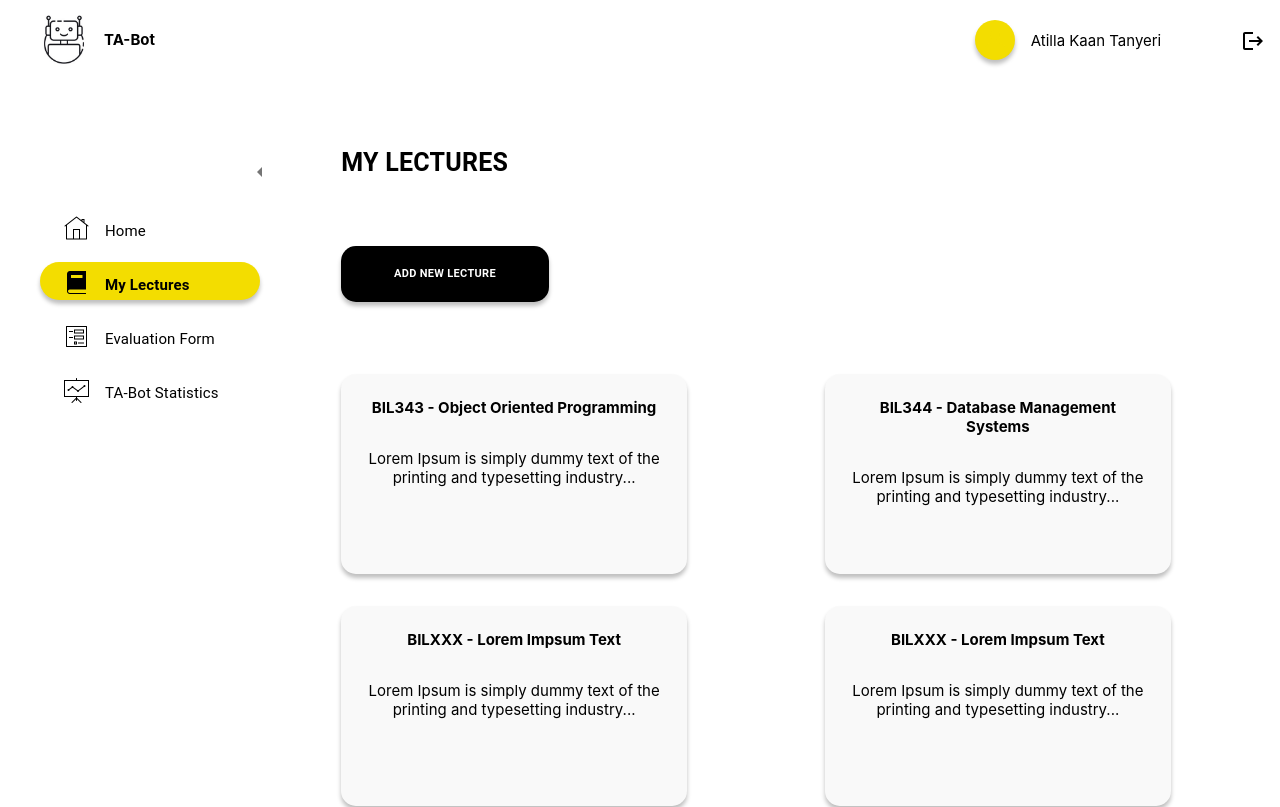
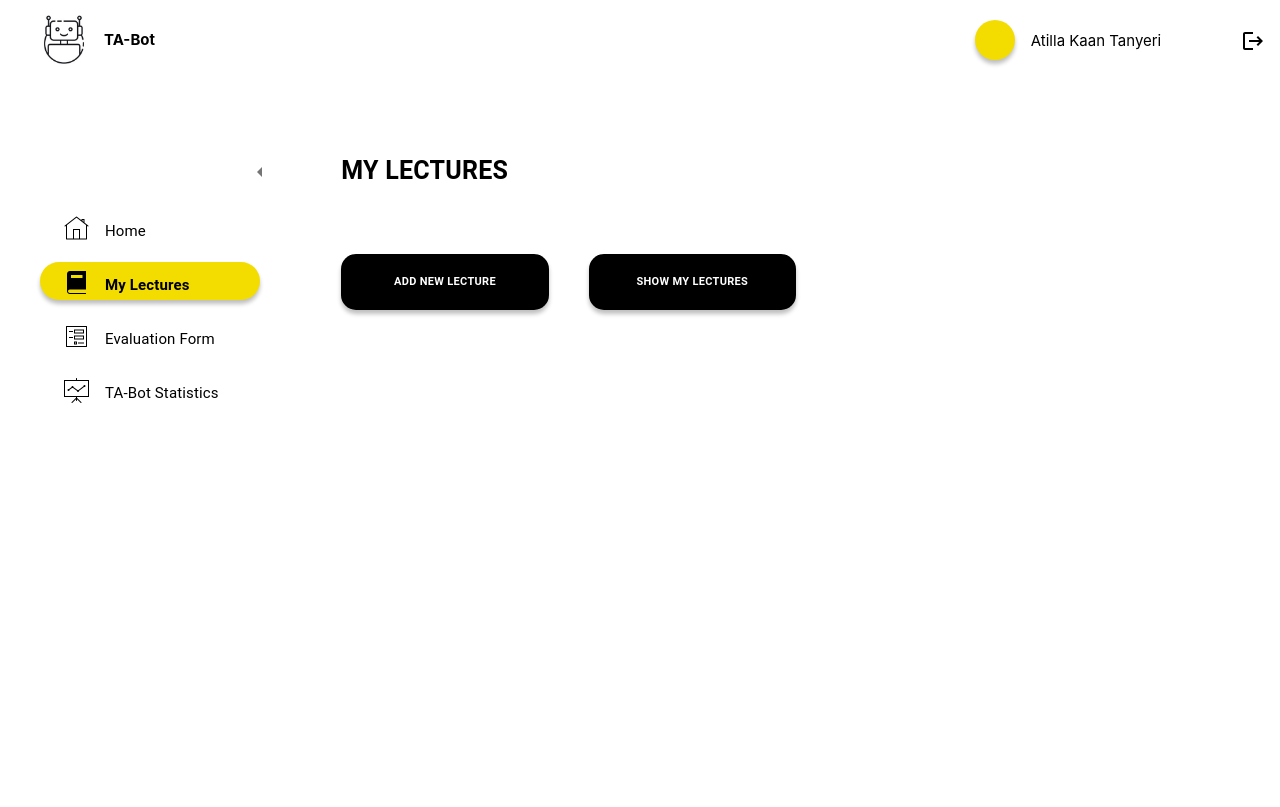
Before and after one commit to atillakaantanyeri/TA-Bot, a React (Create React App) app: page /lectures in a window 1280 px wide. Shown: the top 807 px of the page. Built offline with nearby package versions, Linux system fonts and the light colour scheme; sample sign-in values are in the browser's storage.

Commit message:
add show/hide my lectures

```diff
--- a/src/pages/Home.js
+++ b/src/pages/Home.js
@@ -154,7 +154,7 @@ export default function Home() {
                 direction='row'
                 justifyContent=''
                 className={classes.textBox}
-                sx={{}}
+                sx={{mt: 1}}
                 >
                   <Grid item lg={3} xl={2} sx={{height: '250px'}}>
                     <img src={registerImg} alt="registerImg" className={classes.img}/>
--- a/src/pages/Lectures.js
+++ b/src/pages/Lectures.js
@@ -16,7 +16,7 @@ import { Context } from './Context';
 
 const theme = createTheme();
 
-//button
+//button (black)
 const theme2 = createTheme({
   components: {
     MuiButton: {
@@ -161,6 +161,7 @@ export default function Lectures() {
       lecture: '',
       checked: false,
       isAddLectureHidden: true,
+      isMyLecturesHidden: false,
     });
 
     const handleChange = (prop) => (event) => {
@@ -173,6 +174,13 @@ export default function Lectures() {
         semester: '',
         lecture: '',
         isAddLectureHidden: !values.isAddLectureHidden,
+      });
+    }
+
+    function showMyLectures() {
+      setValues({
+        ...values,
+        isMyLecturesHidden: !values.isMyLecturesHidden,
       });
     }
 
@@ -190,7 +198,7 @@ export default function Lectures() {
                   <Grid container
                   direction='column'
                   justifyContent=''
-                  sx={{pl: 3}}
+                  sx={{pl: 3, mt:1 }}
                   >
                     <Grid item>
                       <Typography sx={{fontSize: 25, fontWeight: 'bold', mb: 8}}>MY LECTURES</Typography>
@@ -209,6 +217,18 @@ export default function Lectures() {
                                 sx={{lineHeight: '40px'}}
                                 >
                                   Add New Lecture
+                              </Button>
+                            </ThemeProvider>
+                          </Grid>
+                          <Grid item xs={3} sx={{mb: 5, ml: 5}}>
+                          <ThemeProvider theme={theme2}>
+                              <Button
+                                variant="contained"
+                                fullWidth
+                                onClick={showMyLectures}
+                                sx={{lineHeight: '40px'}}
+                                >
+                                  {!values.isMyLecturesHidden ? 'Show My Lectures' : 'Hide My Lectures'}
                               </Button>
                             </ThemeProvider>
                           </Grid>
@@ -294,6 +314,16 @@ export default function Lectures() {
                                   Cancel
                               </Button>
                           </Grid>
+                          <Grid item sx={{ml: 10}}>
+                              <Button
+                                variant="contained"
+                                fullWidth
+                                onClick={showMyLectures}
+                                sx={{lineHeight: '40px'}}
+                                >
+                                  {!values.isMyLecturesHidden ? 'Show My Lectures' : 'Hide My Lectures'}
+                              </Button>
+                          </Grid>
                           </ThemeProvider>
                         </Grid>
                     </Grid>
@@ -308,6 +338,9 @@ export default function Lectures() {
                   </Grid>
                 </>
                 )}
+                {!values.isMyLecturesHidden ? (
+                  <Grid item sx={{height: '400px'}}></Grid>
+                ) : (
                 <>
                 <Grid container
                 direction='row'
@@ -376,6 +409,7 @@ export default function Lectures() {
                   </Grid>
                 </Grid>
                 </>
+                )}
             </Grid>
 
         </Grid>
--- a/src/pages/Login.js
+++ b/src/pages/Login.js
@@ -1,4 +1,4 @@
-import React, {useEffect} from 'react';
+import React, {useEffect, useContext} from 'react';
 import Grid from '@mui/material/Grid';
 import Button from '@mui/material/Button';
 import Typography from '@mui/material/Typography';
@@ -13,9 +13,9 @@ import Checkbox from '@material-ui/core/Checkbox';
 import { Link, useNavigate } from "react-router-dom";
 import { makeStyles } from '@material-ui/core/styles';
 import { createTheme, ThemeProvider } from '@mui/material/styles';
-
 import loginImg from '../assets/login.png';
 import tabotIcon from '../assets/tabot.jpg';
+import { Context } from './Context';
 
 const theme = createTheme();
 
@@ -215,6 +215,8 @@ export default function Login() {
   let navigate = useNavigate();
   const classes = useStyles();
 
+  const [isCollapsed, setIsCollapsed] = useContext(Context);
+
   const [values, setValues] = React.useState({
     mailAdress: '',
     password: '',
@@ -251,6 +253,7 @@ export default function Login() {
 
   function login() {
     sessionStorage.setItem('session', 'username');
+    setIsCollapsed(false);
     navigate('/');
   };
 
```
